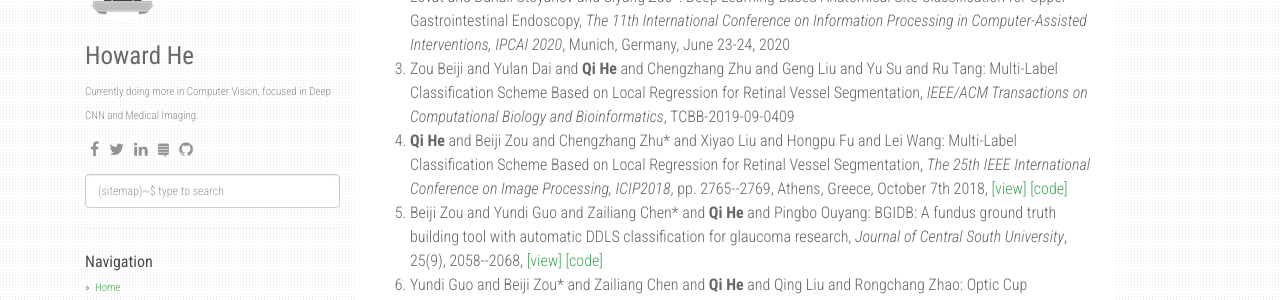
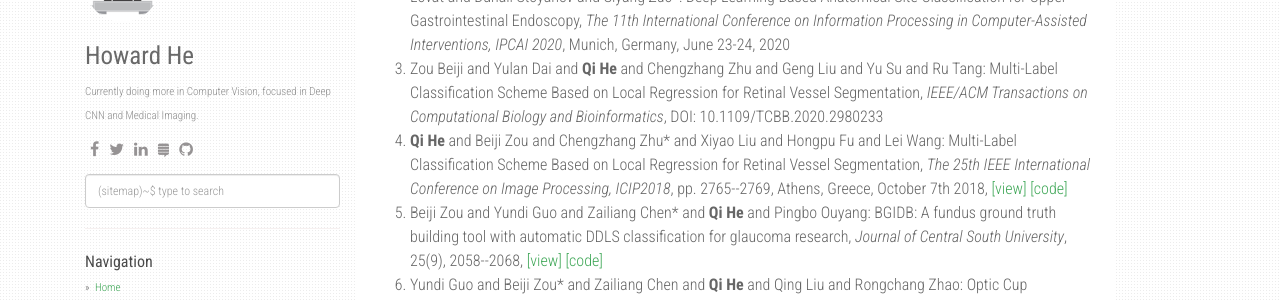
Before and after one commit to howardchina/howardchina.github.io, a Jekyll site: the page built from cv.md, in a window 1280 px wide and 900 px high, scrolled down 364 px. Shown: the part 153-453 px from the top of the window. Built offline with Jekyll 4.4.1, drawn with Linux system fonts in a browser that asks for light colours; nearby versions of some CDN libraries.

Commit message:
Update cv.md

```diff
--- a/cv.md
+++ b/cv.md
@@ -27,7 +27,7 @@ permalink: /cv/
 			<strong>Qi He</strong> and Sophia Bano and Omer F Ahmad and Bo Yang and Xin Chen and Pietro Valdastri and Laurence B Lovat and Danail Stoyanov and Siyang Zuo*: Deep Learning Based Anatomical Site Classification for Upper Gastrointestinal Endoscopy, <em>The 11th International Conference on Information Processing in Computer-Assisted Interventions, IPCAI 2020</em>, Munich, Germany, June 23-24, 2020
 		</li>
 		<li>
-			Zou Beiji and Yulan Dai and <strong>Qi He</strong> and Chengzhang Zhu and Geng Liu and Yu Su and Ru Tang: Multi-Label Classification Scheme Based on Local Regression for Retinal Vessel Segmentation, <em>IEEE/ACM Transactions on Computational Biology and Bioinformatics</em>, TCBB-2019-09-0409
+			Zou Beiji and Yulan Dai and <strong>Qi He</strong> and Chengzhang Zhu and Geng Liu and Yu Su and Ru Tang: Multi-Label Classification Scheme Based on Local Regression for Retinal Vessel Segmentation, <em>IEEE/ACM Transactions on Computational Biology and Bioinformatics</em>, DOI: 10.1109/TCBB.2020.2980233
 		</li>
 		<li>
 			<strong>Qi He</strong> and Beiji Zou and Chengzhang Zhu* and Xiyao Liu and Hongpu Fu and Lei Wang: Multi-Label Classification Scheme Based on Local Regression for Retinal Vessel Segmentation, <em>The 25th IEEE International Conference on Image Processing, ICIP2018</em>, pp. 2765--2769, Athens, Greece, October 7th 2018, <a href="https://ieeexplore.ieee.org/document/8451415">[view]</a> <a href="https://github.com/howardchina/MULTI-LABEL-CLASSIFICATION-SCHEME-BASED-ON-LOCAL-REGRESSION-FOR-RETINAL-VESSEL-SEGMENTATION">[code]</a>
```
